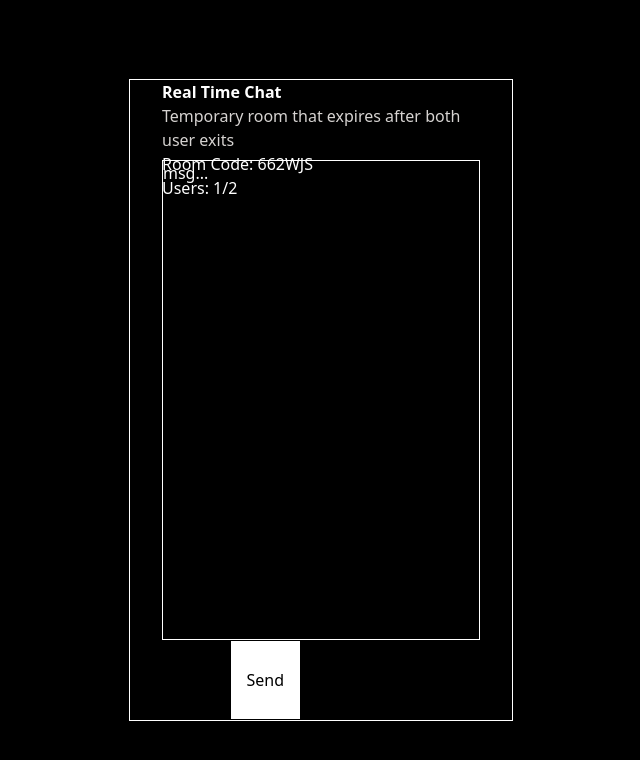
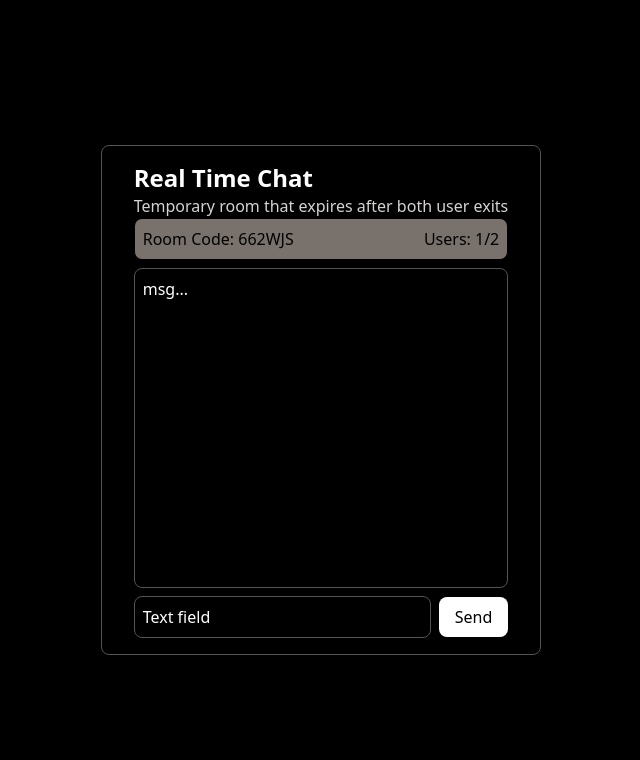
Before and after one commit to SaikatDeb12/ChatApp, a React (Vite) app in the folder frontend/: page / in a window 1280 px wide. Shown: the top 760 px of the page, without its empty margins (319-959 px from the left). Built offline with nearby package versions, Linux system fonts and the light colour scheme.

Commit message:
more styling

```diff
--- a/frontend/src/App.tsx
+++ b/frontend/src/App.tsx
@@ -3,27 +3,31 @@ import "./App.css";
 function App() {
   return (
     <div className="h-screen w-full flex justify-center items-center bg-black">
-      <div className="border border-white w-[30vw] h-fit px-8">
-        <div className="w-full h-[10vh]">
+      <div className="w-fit h-fit border border-stone-600 rounded-lg px-8 py-4 space-y-2">
+        <div className="w-full h-fit">
           <div>
-            <h2 className="text-white text-1xl font-semibold">
+            <h2 className="text-white text-2xl font-semibold">
               Real Time Chat
             </h2>
             <p className="text-stone-300">
               Temporary room that expires after both user exits
             </p>
           </div>
-          <div className="text-white">
+          <div className="text-black border bg-stone-500 p-2 rounded-lg flex justify-between">
             <p>Room Code: 662WJS</p>
             <p>Users: 1/2</p>
           </div>
         </div>
-        <div className="text-white h-[60vh] w-full border border-white">
+        <div className="text-white h-80 w-full py-2 border p-2 border-stone-600 rounded-lg">
           <p>msg...</p>
         </div>
-        <div className="flex h-[10vh]">
-          <div>Text field</div>
-          <button className="border px-4 py-2 bg-white text-black">Send</button>
+        <div className="flex items-center h-fit w-full space-x-2">
+          <div className="text-white w-full border border-stone-600 rounded-lg p-2">
+            Text field
+          </div>
+          <button className="rounded-lg px-4 py-2 bg-white text-black">
+            Send
+          </button>
         </div>
       </div>
     </div>
```
